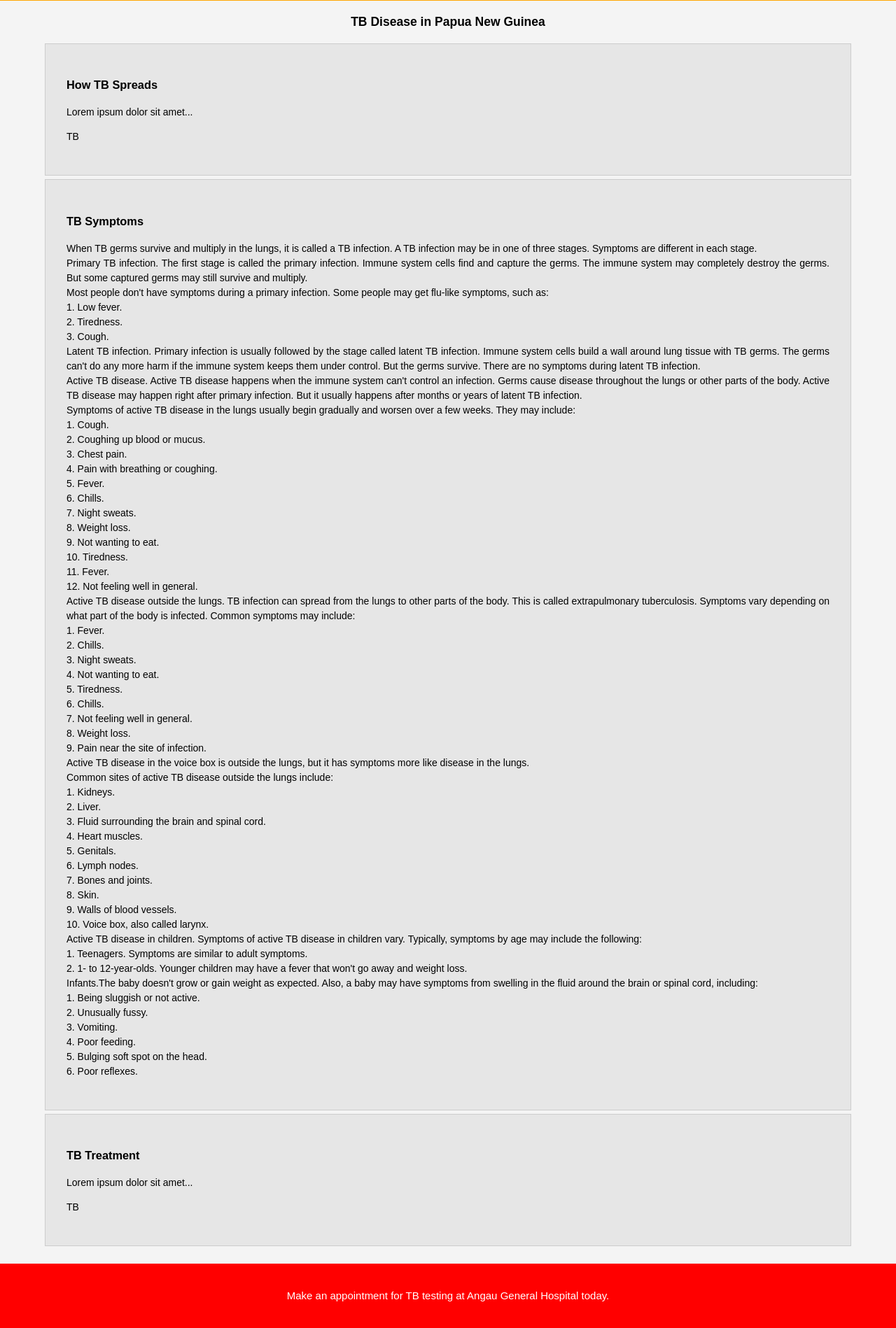
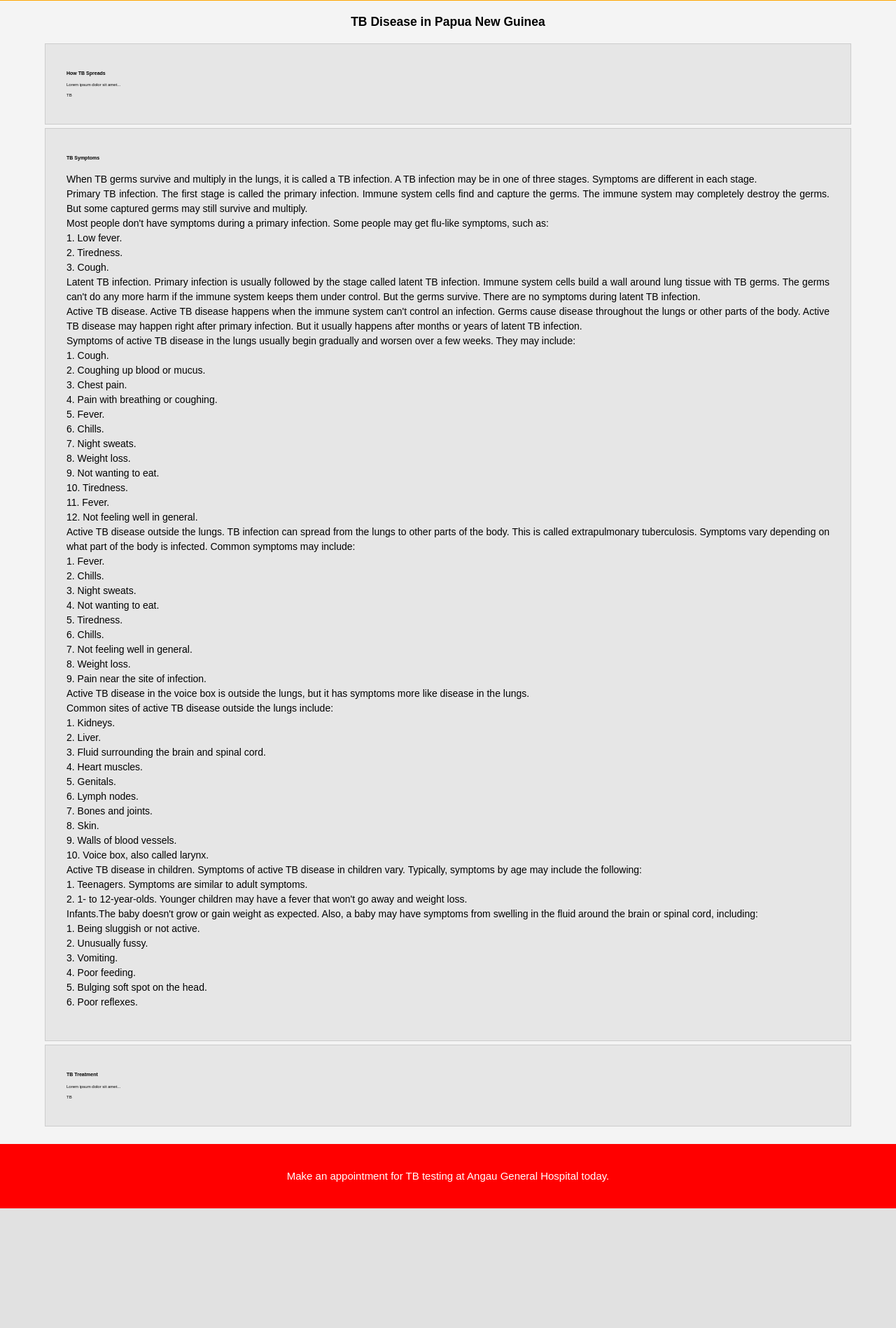
Before and after one commit to rardiva/angautbward, a PHP site: page /services.html in a window 1280 px wide. Shown: the part 236-2134 px from the top of the page at 70% size. After the commit the page ends 1963 px from the top, so only its background shows below. Run offline with PHP 8.4, Linux system fonts and the light colour scheme.

Commit message:
Update style.css

```diff
--- a/css/style.css
+++ b/css/style.css
@@ -179,7 +179,7 @@ ul#services li{
   border: #cccccc solid 1px;
   margin-bottom:5px;
   background:#e6e6e6;
-  font-size:14px;
+  font-size:6px;
 }
 
 footer{
```
